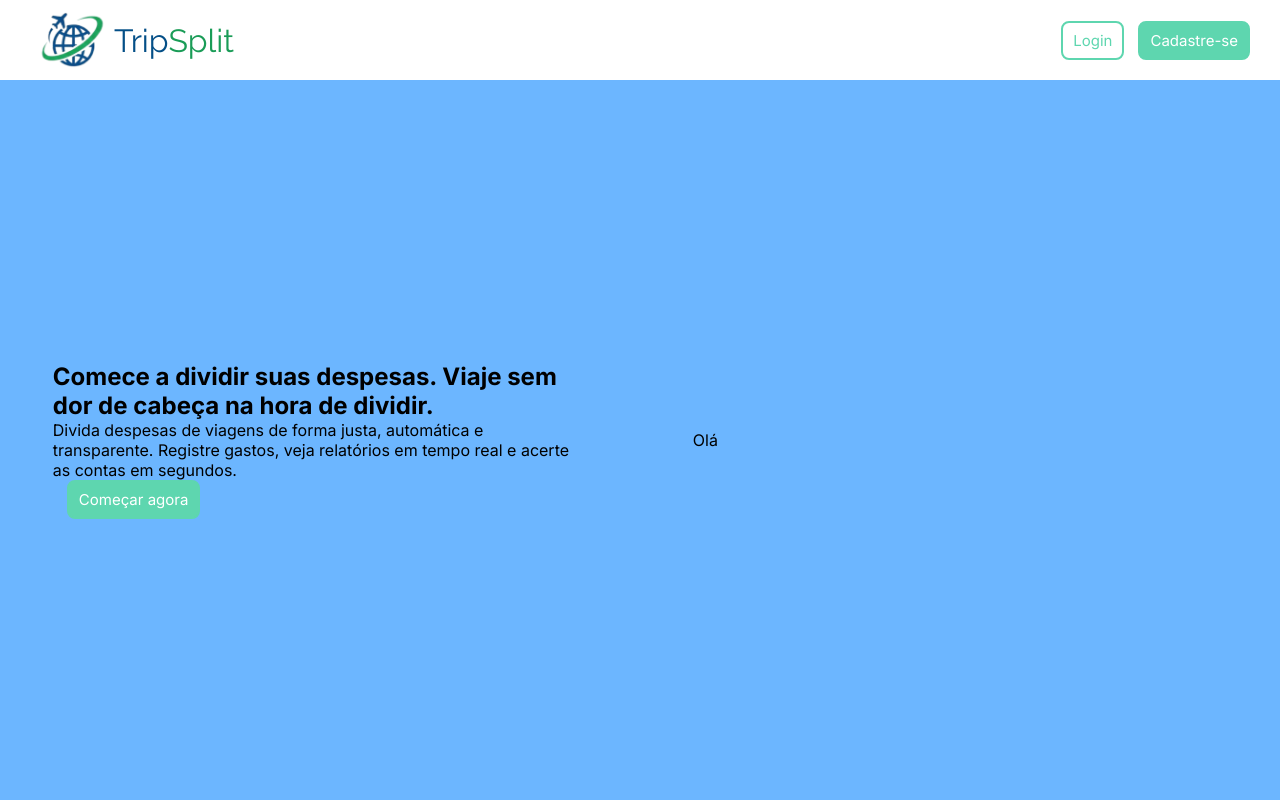
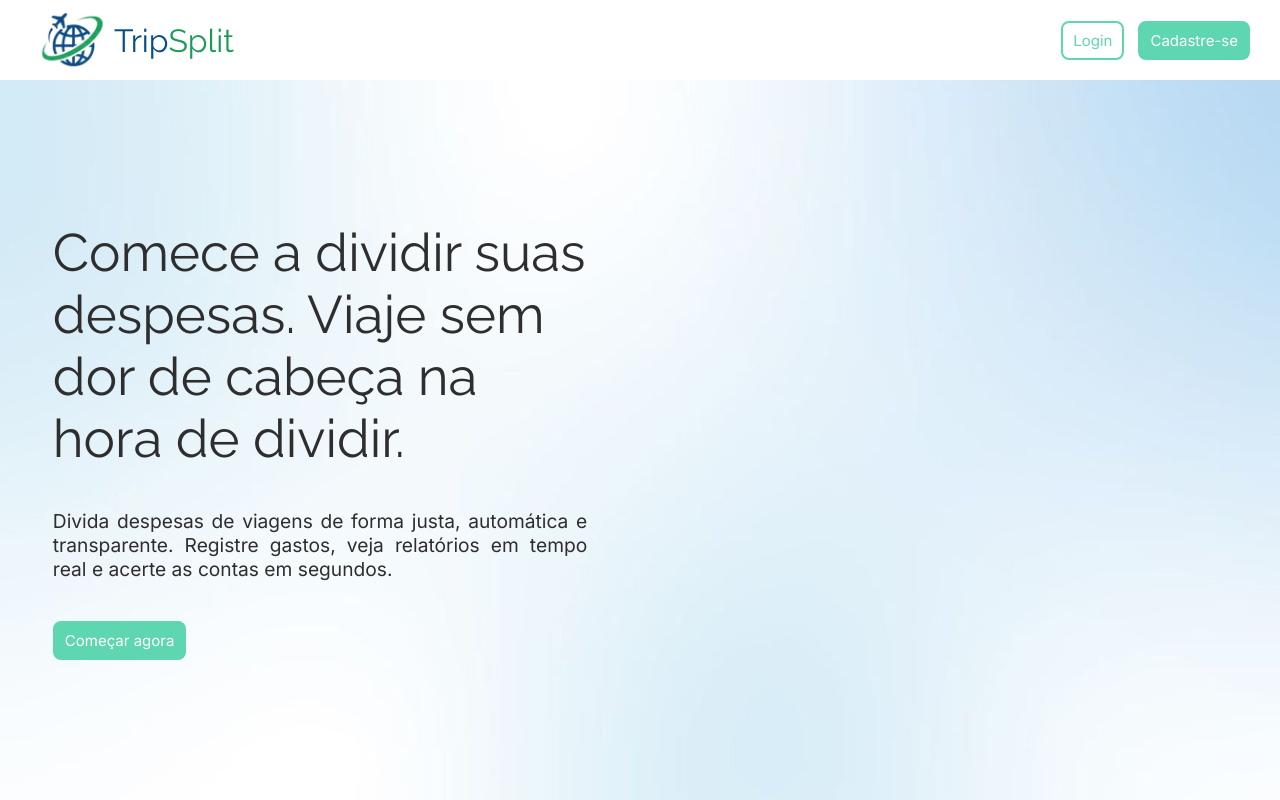
Before and after one commit to pairbytes-dev/tripsplit-monorepo, a React (Vite) app in the folder frontend/frontend/: page / in a window 1280 px wide. Built offline with nearby package versions, Linux system fonts and the light colour scheme.

Commit message:
homepage

```diff
--- a/frontend/frontend/src/components/home/HomeStart.jsx
+++ b/frontend/frontend/src/components/home/HomeStart.jsx
@@ -2,12 +2,12 @@ const HomeStart = () => {
     return (
         <div className="div-home-start">
             <section className="section-start">
-                <h1>Comece a dividir suas despesas. Viaje sem dor de cabeça na hora de dividir.</h1>
-                <p>Divida despesas de viagens de forma justa, automática e transparente. Registre gastos, veja relatórios em tempo real e acerte as contas em segundos.</p>
-                <button className="btn-home">Começar agora</button>
+                <p className="first-txt-home">Comece a dividir suas despesas. Viaje sem dor de cabeça na hora de dividir.</p>
+                <p className="second-txt-home">Divida despesas de viagens de forma justa, automática e transparente. Registre gastos, veja relatórios em tempo real e acerte as contas em segundos.</p>
+                <button className="btn-home" id="start-now">Começar agora</button>
             </section>
             <section className="section-start">
-                <p>Olá</p>
+                <div></div>
             </section>
         </div>
     )
--- a/frontend/frontend/src/style/Home.css
+++ b/frontend/frontend/src/style/Home.css
@@ -1,5 +1,6 @@
 main.home-main{
-    background-color: rgb(108, 182, 255);
+    background: #dfefff url(../assets/home-bg.jpeg) no-repeat center center fixed;
+    background-size: cover;
     width: 100vw;
     height: 100vh;
 
@@ -71,3 +72,23 @@ div.div-home-start{
 .section-start{
     padding: 5px 3.3rem;
 }
+
+.first-txt-home{
+    font-family: var(--title);
+    color: var(--dark-gray);
+    font-weight: 400;
+    font-size: 3.3rem;
+    margin-bottom: 40px;
+}
+
+.second-txt-home{
+    font-family: var(--text);
+    color: var(--dark-gray);
+    font-size: 1.2rem;
+    text-align: justify;
+    margin-bottom: 40px;
+}
+
+#start-now{
+    margin-left: 0px;
+}
```
Also changed, not shown: frontend/frontend/src/assets/home-bg.jpeg (added).
